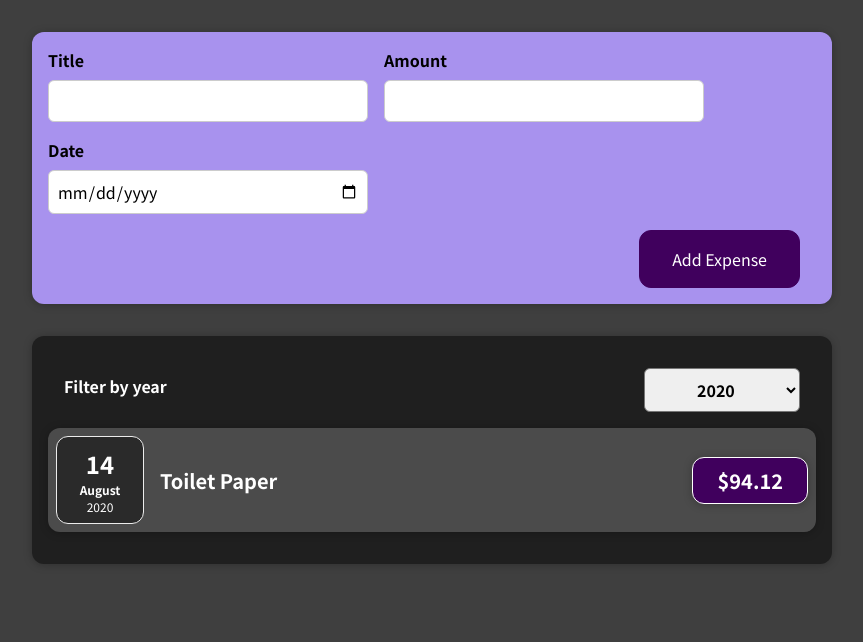
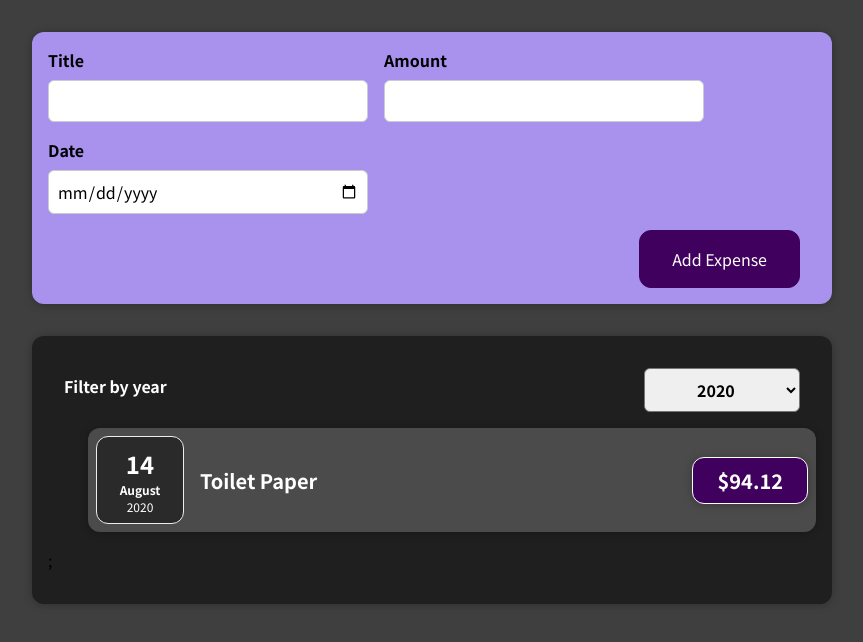
Before and after one commit to justvina/React-Pathway, a React (Create React App) app: page / in a window 1280 px wide. Shown: the top 642 px of the page, without its empty margins (208-1071 px from the left). Built offline with nearby package versions, Linux system fonts and the light colour scheme.

Commit message:
added an ExpensesList Componenets.

```diff
--- a/src/App.js
+++ b/src/App.js
@@ -42,7 +42,7 @@
   return (
     <div>
       <NewExpense onAddExpense={addExpenseHandler} />
-      <Expenses expense={expenses}></Expenses>
+      <Expenses expense={expenses} />
     </div>
   );
 };
--- a/src/Componenets/Expenses/ExpenseItem.js
+++ b/src/Componenets/Expenses/ExpenseItem.js
@@ -5,6 +5,7 @@
 
 const ExpenseItem = (props) => {
   return (
+    <ul>
       <Card className="expense-item">
         <ExpenseDate date={props.date}></ExpenseDate>
         <div className="expense-item__description">
@@ -12,6 +13,7 @@
           <Card className="expense-item__price">${props.amount}</Card>
         </div>
       </Card>
+    </ul>
   );
 };
 
--- a/src/Componenets/Expenses/Expenses.js
+++ b/src/Componenets/Expenses/Expenses.js
@@ -1,8 +1,7 @@
 import React, { useState } from "react";
-
-import ExpenseItem from "./ExpenseItem";
+import ExpensesFilter from "./ExpensesFilter";
+import ExpensesList from "./ExpensesList";
 import Card from "../UI/Card";
-import ExpensesFilter from "./ExpensesFilter";
 import "./Expenses.css";
 
 function Expenses(props) {
@@ -24,14 +23,7 @@
           selected={filteredYear}
           onChangeFilterHandler={changeFilterHandler}
         />
-        {filteredExpenses.map((expense) => (
-          <ExpenseItem
-            key={expense.id}
-            title={expense.title}
-            amount={expense.amount}
-            date={expense.date}
-          />
-        ))}
+        <ExpensesList expenses={filteredExpenses} />
       </Card>
     </div>
   );
--- /dev/null
+++ b/src/Componenets/Expenses/ExpensesList.css
@@ -0,0 +1,9 @@
+.expenses-list {
+  list-style: none;
+  padding: 0;
+}
+
+.expenses-list__fallback {
+  color: white;
+  text-align: center;
+}
--- /dev/null
+++ b/src/Componenets/Expenses/ExpensesList.js
@@ -0,0 +1,24 @@
+import React from "react";
+import ExpenseItem from "./ExpenseItem";
+import "./ExpensesList.css";
+
+const ExpensesList = (props) => {
+  if (props.expenses.length === 0) {
+    return <h2 className="expenses-list__fallback">No expenses found.</h2>;
+  }
+
+  return (
+    <ul className="expenses-list">
+      {props.expenses.map((expense) => (
+        <ExpenseItem
+          key={expense.id}
+          title={expense.title}
+          amount={expense.amount}
+          date={expense.date}
+        />
+      ))}
+      ;
+    </ul>
+  );
+};
+export default ExpensesList;
```
Also changed, not shown: 1 other file (tests, documents, lock files or other folders). Lines whose indentation alone changed are shown as unchanged.
